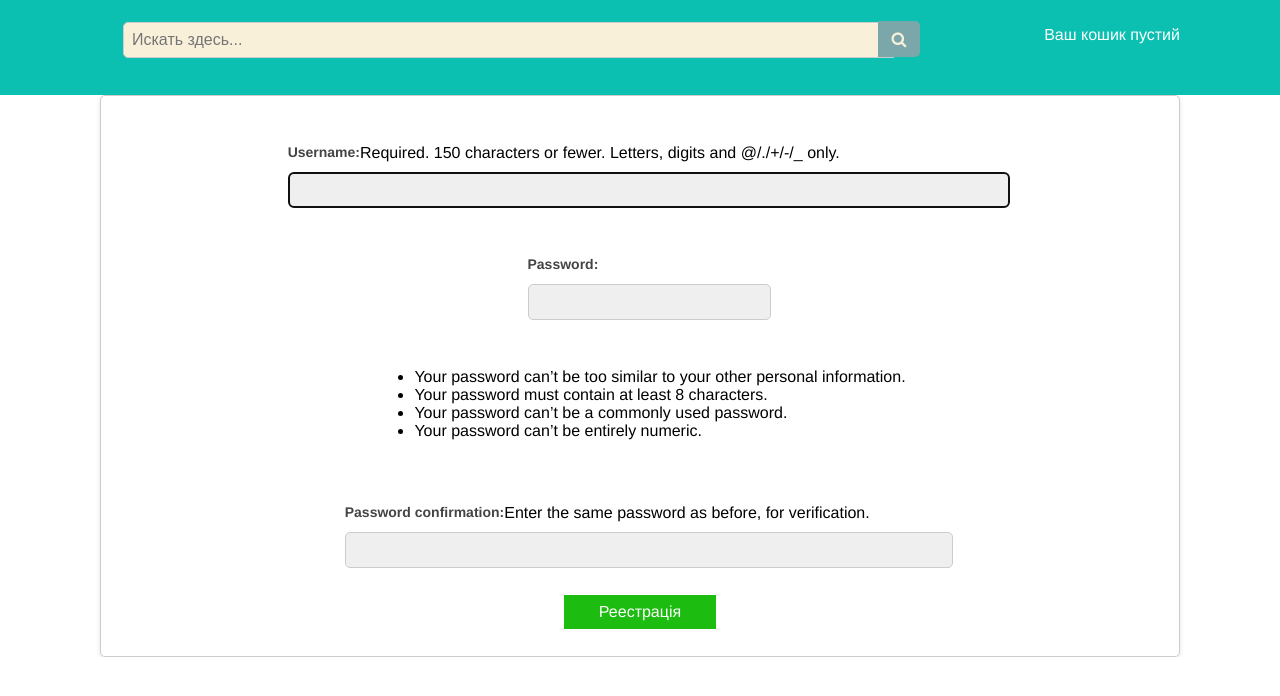
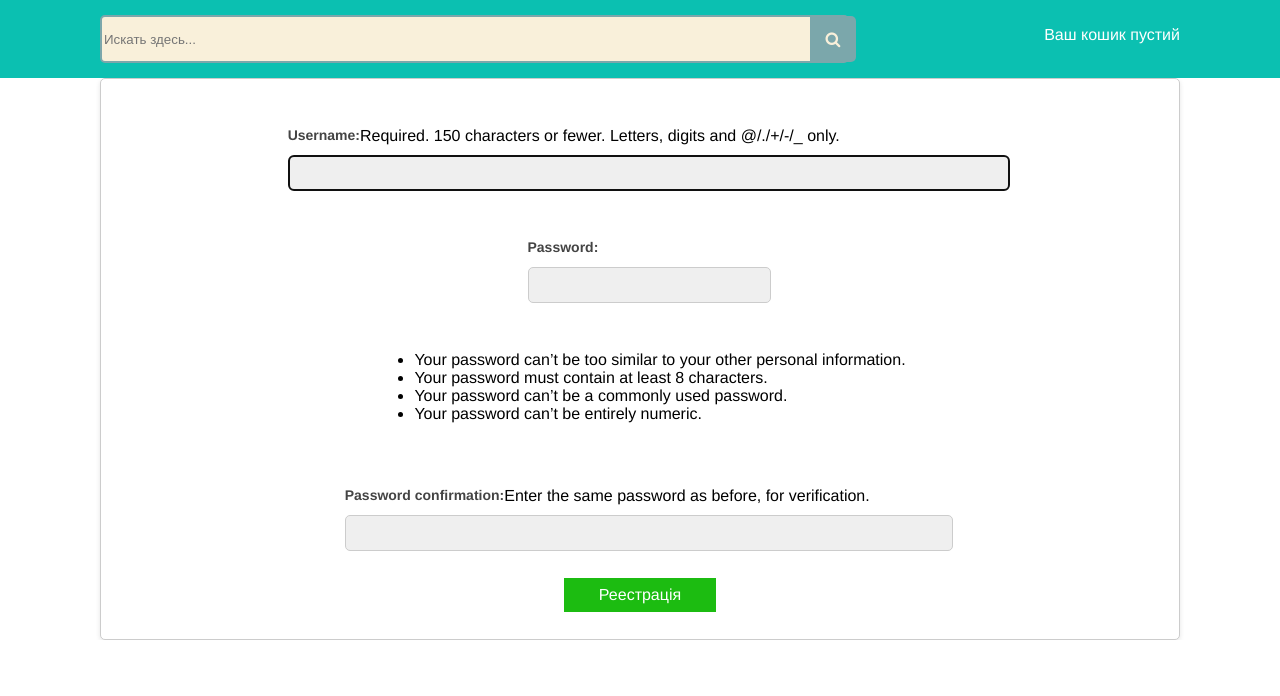
Before and after one commit to superdimon3000/avtoscarb, a Django app: page /users/register/ in a window 1280 px wide. Shown: the part 79-775 px from the top of the page. Run offline with Django 4.2, Linux system fonts and the light colour scheme; parts of the project's set-up code (start-up, migrations or seed data) failed here and were passed over; some libraries are stand-ins or nearby versions.

Commit message:
Изменил внешний вид форм

```diff
--- a/shop/static/css/base.css
+++ b/shop/static/css/base.css
@@ -156,7 +156,7 @@ ul.errorlist {
 .d1 form {
     position: relative;
     width: 70%;
-    height: 1px;
+
     float: left;
     background-color:#0bc0b1;
     border: none;
@@ -164,7 +164,7 @@ ul.errorlist {
   }
 
   .d1 input {
-    width: 100%;
+    width: 98%;
     height: 42px;
     border: 2px solid #7BA7AB;
     border-radius: 5px;
@@ -174,10 +174,10 @@ ul.errorlist {
   }
   .d1 button {
     position: absolute;
-    top: 6px;
+    top: 1px;
     right: 0px;
-    width: 42px;
-    height: 36px;
+    width: 46px;
+    height: 46px;
     border: none;
     background: #7BA7AB;
     border-radius: 0 5px 5px 0;
@@ -408,7 +408,7 @@ form div.field {
     border-radius:4px;
 }
 /* Стиль для формы регистрации и входа */
-form {
+#login-form {
     display: flex;
     flex-direction: column;
     align-items: center;
@@ -420,16 +420,16 @@ form {
     box-shadow: 0px 2px 5px rgba(0, 0, 0, 0.1);
   }
 
-  form label {
+  #login-form label {
     display: block;
     margin-bottom: 0.5rem;
     font-weight: bold;
     color: #444;
   }
 
-  form input[type="text"],
-  form input[type="email"],
-  form input[type="password"] {
+  #login-form input[type="text"],
+  #login-form input[type="email"],
+  #login-form input[type="password"] {
     width: 100%;
     padding: 0.5rem;
     margin-bottom: 1rem;
@@ -438,7 +438,7 @@ form {
     font-size: 1rem;
   }
 
-  form input[type="submit"] {
+  #login-form input[type="submit"] {
     background-color: #f44336;
     color: #fff;
     border: none;
@@ -448,7 +448,7 @@ form {
     cursor: pointer;
   }
 
-  form input[type="submit"]:hover {
+  #login-form input[type="submit"]:hover {
     background-color: #e53935;
   }
 
--- a/shop/templates/registration/login.html
+++ b/shop/templates/registration/login.html
@@ -3,7 +3,7 @@
     {% if form.errors %}
         <p>Ваше ім'я користувача та пароль не збігаються. Спробуйте ще раз.</p>
     {% endif %}
-    <form method="post" action="{% url 'users:login' %}">
+    <form id="login-form"  method="post" action="{% url 'users:login' %}">
         {% csrf_token %}
         {{ form.as_p }}
         <button class="btn" name="submit">Вхід</button>
--- a/shop/templates/registration/register.html
+++ b/shop/templates/registration/register.html
@@ -1,6 +1,6 @@
 {% extends "shop/base.html" %}
 {% block content %}
-    <form method="post" action="{% url 'users:register' %}">
+    <form id="login-form" method="post" action="{% url 'users:register' %}">
         {% csrf_token %}
         {{ form.as_p }}
         <button class="btn" name="submit">Реестрація</button>
```
